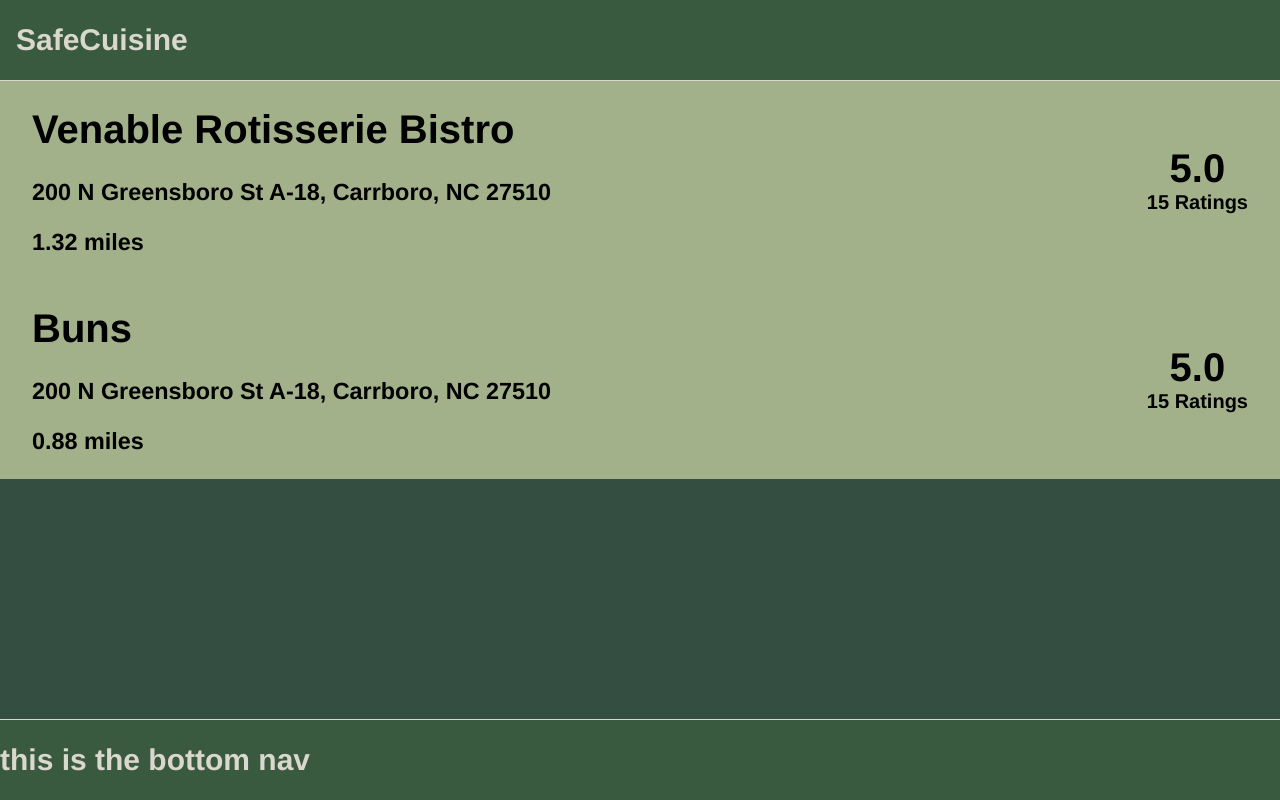
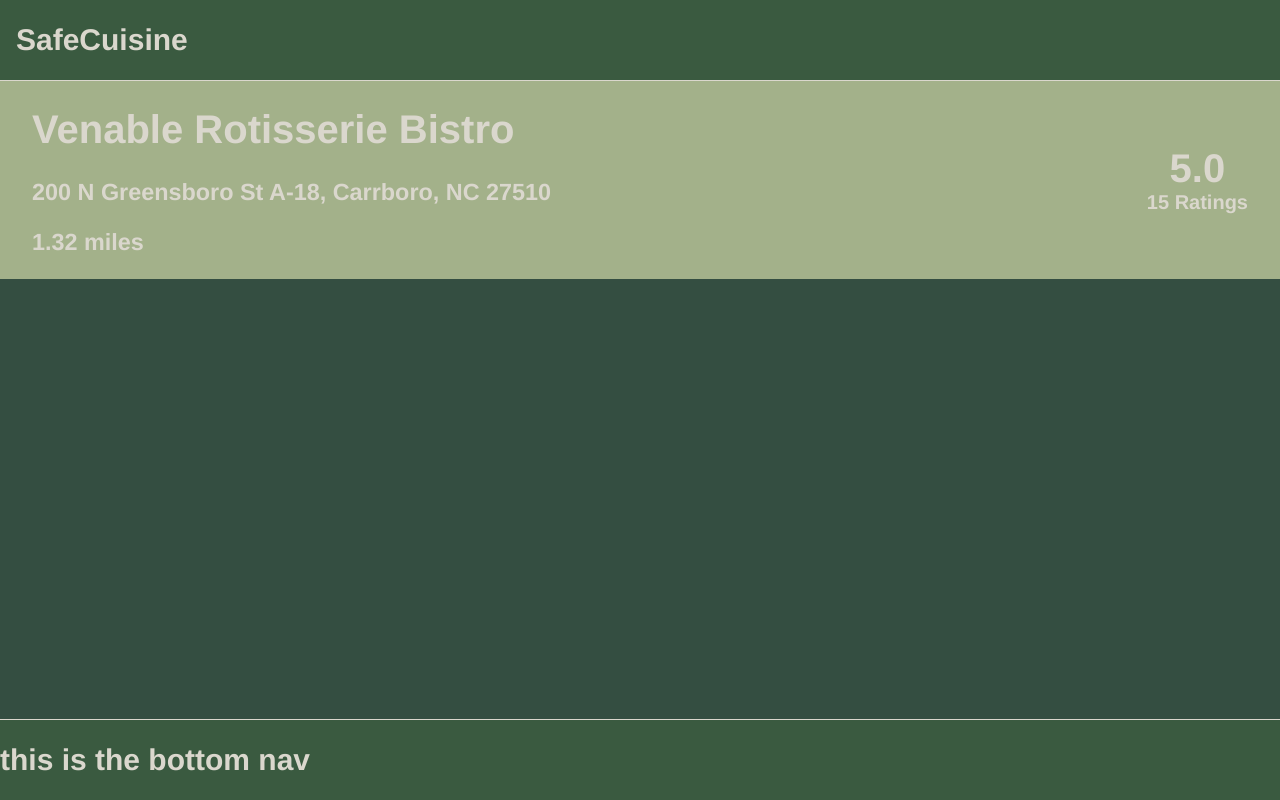
Before and after one commit to nathansantiago/SafeCuisine, a React (Vite) app in the folder client/: page / in a window 1280 px wide. Built offline with nearby package versions, Linux system fonts and the light colour scheme.

Commit message:
Restyle restaurant listings. Create functional routing.

```diff
--- a/client/src/App.scss
+++ b/client/src/App.scss
@@ -13,3 +13,8 @@ body {
     margin: 0;
     font-size: calc(15px + 0.390625dvw);
 }
+
+a {
+    text-decoration: none;
+    color: $text-color;
+}
--- a/client/src/components/Header/Header.jsx
+++ b/client/src/components/Header/Header.jsx
@@ -1,12 +1,15 @@
+import { Link } from "react-router-dom";
 import "./Header.scss"
 
 export default function Header () {
     return (
         <>
             <header>
-                <h2>
-                    SafeCuisine
-                </h2>
+                <Link to={"/"}>
+                    <h2>
+                        SafeCuisine
+                    </h2>
+                </Link>
             </header>
         </>
     );
--- a/client/src/components/Header/Header.scss
+++ b/client/src/components/Header/Header.scss
@@ -12,7 +12,12 @@ header {
     left: 0;
     color: App.$text-color;
 
-    h2 {
-        padding: 0 1rem;
+    a {
+        text-decoration: none;
+        color: App.$text-color;
+
+        h2 {
+            padding: 0 1rem;
+        }
     }
 }
--- a/client/src/components/RestaurantListItem/RestaurantListItem.jsx
+++ b/client/src/components/RestaurantListItem/RestaurantListItem.jsx
@@ -1,9 +1,11 @@
+import { Link } from "react-router-dom";
 import RatingsNumber from "../RatingsNumber/RatingsNumber";
 import "./RestaurantListItem.scss"
 
 export default function RestaurauntListItem () {
     return (
         <>
+            <Link to={"/restaurant/venableRotisserieBistro"}>
                 <div className="restauraunt-container">
                     <div className="rest-info-container">
                         <h1>Venable Rotisserie Bistro</h1>
@@ -14,16 +16,7 @@ export default function RestaurauntListItem () {
                     </div>
                     <RatingsNumber/>
                 </div>
-        <div className="restauraunt-container">
-            <div className="rest-info-container">
-                <h1>Buns</h1>
-                <h3>
-                    <a href="https://maps.google.com/?q=200 N Greensboro St A-18, Carrboro, NC 27510">200 N Greensboro St A-18, Carrboro, NC 27510</a>
-                </h3>
-                <h3>0.88 miles</h3>
-            </div>
-            <RatingsNumber/>
-        </div>
+            </Link>
         </>
     );
 }
--- a/client/src/components/RestaurantListItem/RestaurantListItem.scss
+++ b/client/src/components/RestaurantListItem/RestaurantListItem.scss
@@ -6,11 +6,4 @@
     display: flex;
     justify-content: space-between;
     padding: 0 2rem;
-
-    .rest-info-container {
-        a {
-            text-decoration: none;
-            color: black;
-        }
-    }
 }
--- a/client/src/pages/RestaurantPage/RestaurantPage.scss
+++ b/client/src/pages/RestaurantPage/RestaurantPage.scss
@@ -60,6 +60,7 @@
             }
         }
     }
+
     #rest-reviews-cont {
         width: 100%;
         background-color: App.$accent-color;
```
Lines whose indentation alone changed are shown as unchanged.
